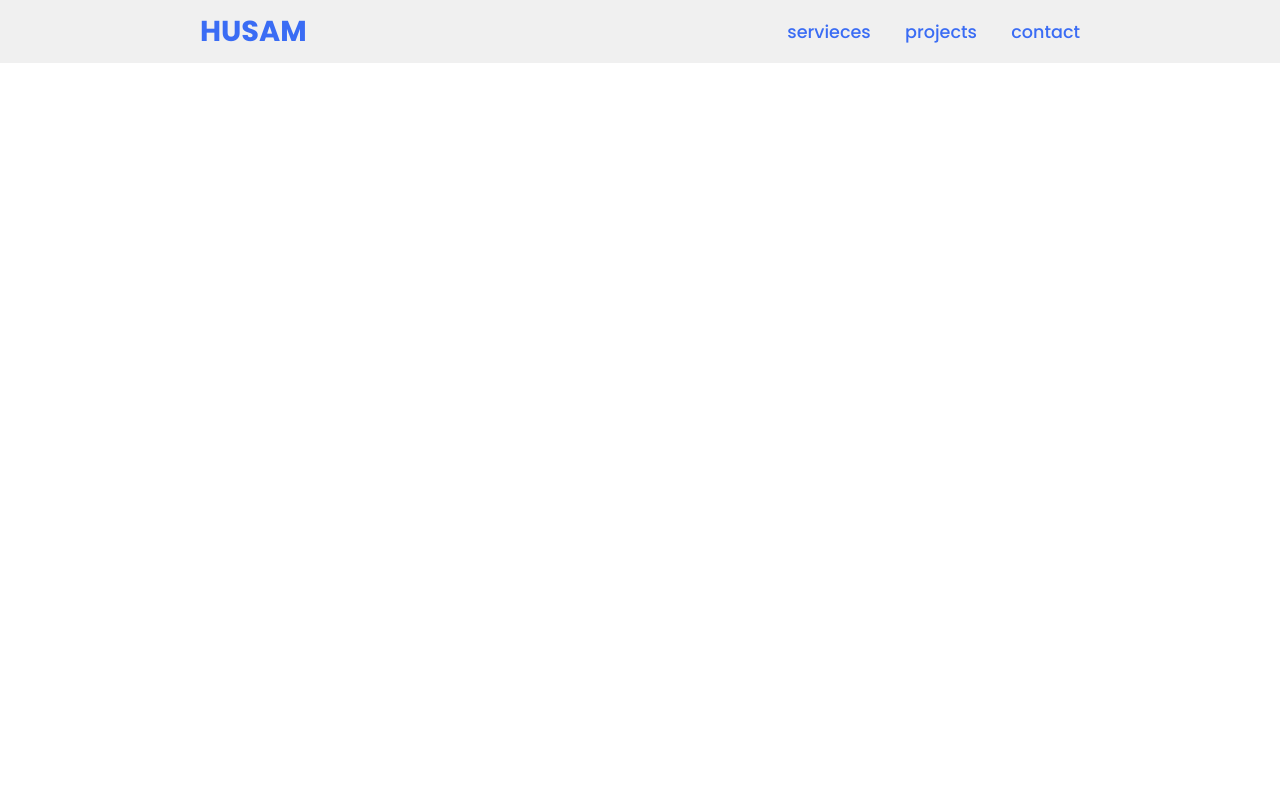
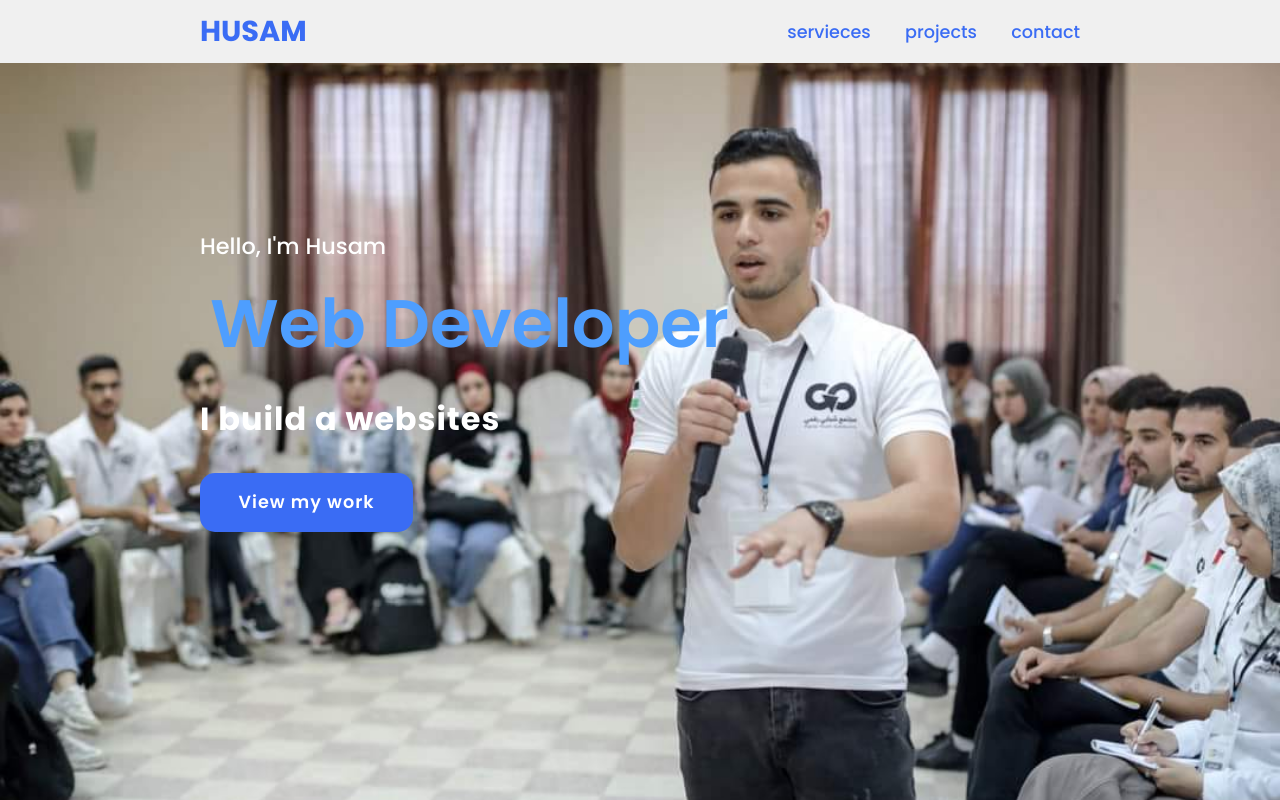
Before and after one commit to htahrawi/My-Website, a plain HTML site: page index.html in a window 1280 px wide. Drawn offline with Linux system fonts and the light colour scheme.

Commit message:
create the main front with a static background #5

```diff
--- a/index.html
+++ b/index.html
@@ -17,5 +17,20 @@
         </nav>
     </header>
 
+        <section class="main">
+            <div>
+                <h2>Hello, I'm Husam<br><span>Web Developer</span></h2>
+                <h3>I build a websites</h3>
+                <a href="#projects" class="main-btn">View my work</a>
+                <div class="social-icons">
+                    <a href=""><i class="fab fa-linkedin-in"></i></a>
+                    <a href=""><i class="fab fa-twitter"></i></a>
+                    <a href=""><i class="fab fa-instagram"></i></a>
+                    <a href=""><i class="fab fa-facebook"></i></a>
+                    <a href=""><i class="fab fa-github"></i></a>
+                </div>
+            </div>
+        </section>
+
 </body>
 </html>
--- a/style.css
+++ b/style.css
@@ -1,5 +1,5 @@
+/* general style start */
 @import url('https://fonts.googleapis.com/css2?family=Montserrat&family=Poppins:ital,wght@0,100;0,200;0,300;0,400;0,500;0,600;0,700;0,800;0,900;1,100;1,200;1,300;1,400;1,500;1,600;1,700;1,800;1,900&display=swap');
-
 *{
     font-family: 'Poppins', sans-serif;
     margin: 0;
@@ -7,6 +7,9 @@
     box-sizing: border-box;
     scroll-behavior: smooth;
 }
+/* general style end  */
+
+/* header style start */
 
 header{
     background-color: #f0f0f0;
@@ -37,3 +40,60 @@ header{
 .navigation a:hover{
     color: #9773e9;
 }
+/* header style end */
+
+/* main section start */
+section{
+    padding: 100px 200px;
+}
+.main{
+    width: 100%;
+    min-height: 100vh;
+    display: flex;
+    align-items: center;
+    background: url('images/bg.jpg') no-repeat;
+    background-size: cover ;
+    /* background-position: center; */
+    background-attachment: fixed;
+}
+.main h2{
+    color: white;
+    font-size: 1.4em;
+    font-weight: 500;
+}
+.main h2 span{
+    display: inline-block;
+    margin: 10px;
+    color: #4e9efe;
+    font-size: 3em;
+    font-weight: 600;
+}
+
+.main h3{
+    color: #fff;
+    font-size: 2em;
+    font-weight: 700;
+    letter-spacing: 1px;
+    margin-top: 10px;
+    margin-bottom: 30px;
+}
+
+.main-btn{
+    color: #fff;
+    background-color: #3a6cf4;
+    text-decoration: none;
+    font-size: 1.1em;
+    font-weight: 600;
+    display: inline-block;
+    padding: 0.9375em 2.1875em;
+    letter-spacing: 1px;
+    border-radius: 15px;
+    margin-bottom: 40px;
+    transition: 0.9s ease;
+}
+.main-btn:hover{
+    background-color: #2e437e ;
+    transform: scale(1.1, 1.1);
+    color: black;
+}
+/* main section end */
```
Also changed, not shown: images/bg.jpg (added).
